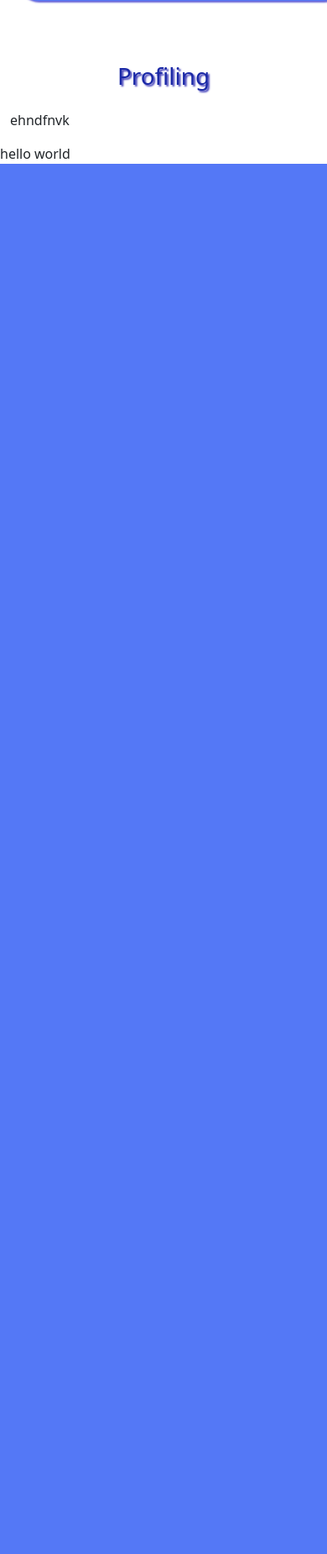
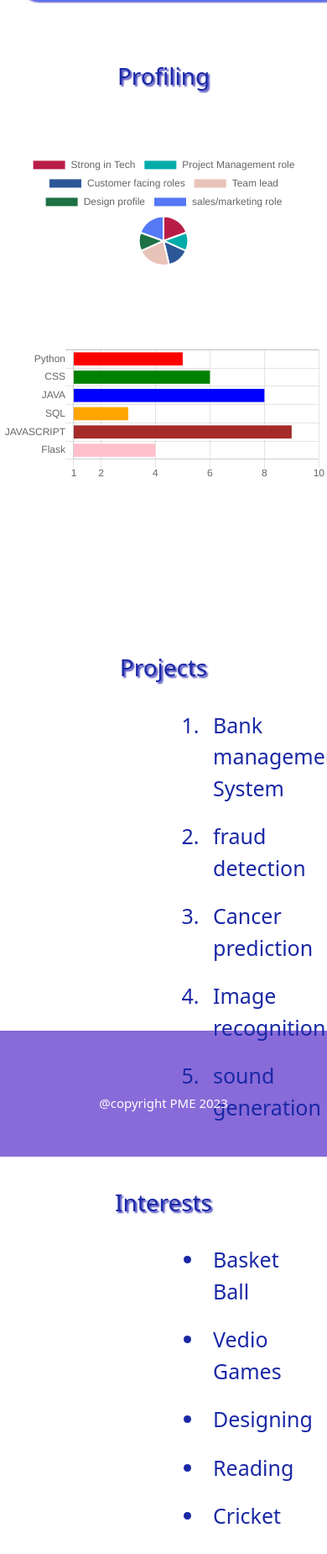
Before and after one commit to likith5/performance-enhancement-system, a Flask app: page /profile in a window 390 px wide; the page is wider, and only the part inside the window is pictured. Shown: the part 1528-3378 px from the top of that part at 84% size. Before the commit the page ends 1723 px from the top of that part, so only its background shows below. Run offline with Flask 3, Linux system fonts and the light colour scheme.

Commit message:
added little css

```diff
--- a/application/static/css/styles.css
+++ b/application/static/css/styles.css
@@ -279,3 +279,36 @@ padding: 15px 0 0 0 ;
 
 color: #ccc;
 }
+/* piegraph page...  */
+
+/* intrest-description ...  */
+
+.intrest-description{
+  height:500px;
+  margin:150px 0 0 0;
+  padding: 0 0 100px 0;
+}
+.list-interest{
+margin: 50px 0 0 0px;
+}
+.movelist{
+  margin: 0 0 0 200px;;
+}
+.intereststyle{
+  color:#1A28A6;
+  font-size: 25px;
+
+}
+.link-a-tag{
+  text-decoration: none;
+}
+.footer{
+  height:150px;
+  color:#ffffff;
+  background-color: #886BD8;
+  font-size: 15px;
+
+}
+.footer-tag{
+  padding:75px 0 0 0;
+}
--- a/application/static/javascript/app.js
+++ b/application/static/javascript/app.js
@@ -1 +1,62 @@
-document.write("hello world");
+var xValues =  ['Strong in Tech',
+'Project Management role',
+'Customer facing roles',
+'Team lead',
+'Design profile',
+'sales/marketing role'
+]
+;
+var yValues = [8, 5, 6, 9, 5,8];
+var barColors = [
+  "#b91d47",
+  "#00aba9",
+  "#2b5797",
+  "#e8c3b9",
+  "#1e7145",
+  "#5478F6"
+];
+
+new Chart("myChart", {
+  type: "pie",
+  data: {
+    labels: xValues,
+    datasets: [{
+      backgroundColor: barColors,
+      data: yValues,
+      color:'#5478F6'
+    }]
+  },
+  options: {
+    title: {
+      display: true,
+    }
+  }
+});
+
+
+
+
+var xValues = ["Python", "CSS", "JAVA", "SQL", "JAVASCRIPT","Flask"];
+var yValues = [5,6,8,3,9,4];
+var barColors = ["red", "green","blue","orange","brown","pink"];
+
+new Chart("myBar", {
+  type: "horizontalBar",
+  data: {
+  labels: xValues,
+  datasets: [{
+    backgroundColor: barColors,
+    data: yValues
+  }]
+},
+  options: {
+    legend: {display: false},
+    title: {
+      display: true,
+
+    },
+    scales: {
+      xAxes: [{ticks: {min: 1, max:10}}]
+    }
+  }
+});
--- a/application/templates/index.html
+++ b/application/templates/index.html
@@ -58,6 +58,7 @@
 
 
 
+      <script src="https://cdnjs.cloudflare.com/ajax/libs/Chart.js/2.9.4/Chart.js"></script>
 
       <script src="{{url_for('static', filename='javascript/app.js')}}"></script>
       <script src="https://cdn.jsdelivr.net/npm/bootstrap@5.3.0-alpha2/dist/js/bootstrap.bundle.min.js" integrity="sha384-qKXV1j0HvMUeCBQ+QVp7JcfGl760yU08IQ+GpUo5hlbpg51QRiuqHAJz8+BrxE/N" crossorigin="anonymous"></script>
--- a/application/templates/profile.html
+++ b/application/templates/profile.html
@@ -104,9 +104,68 @@
         <h1>Profiling</h1>
         </div>
 
+        <div class="fluid-container">
+ <div class="row">
+
+      <div class="col-md-6"> <div class="container addpadding  ">
+        <canvas id="myChart" class="aligngraph" style="width:100%;max-width:600px; "></canvas>
+
+       </div></div>
+       <div class="col-md-6"> <div class="list-interest">
+        <canvas id="myBar" style="width:100%;max-width:600px"></canvas>
+
+      </div></div>
+
+    </div>
+  </div>
+
+ <!-- language page.. -->
+ <div class="container intrest-description">
+<div class="row">
+  <div class="col-md-6 ">
+    <div class=" addpadding smallcontext internship-head">
+      <h1>Projects</h1>
+      </div>
+      <div class="movelist">
+        <div class="list-interst">
+          <ol class="interesttype">
+            <a  class=" link-a-tag"href=""> <li   class="intereststyle">  Bank management System </li></a>
+            <a  class=" link-a-tag"href=""> <li   class="intereststyle">fraud detection   </li></a>
+            <a  class=" link-a-tag"href=""> <li   class="intereststyle">  Cancer prediction</li></a>
+            <a  class=" link-a-tag"href=""> <li   class="intereststyle">  Image recognition</li></a>
+            <a  class=" link-a-tag"href=""> <li   class="intereststyle">  sound generation</li></a>
+
+          </ol>
+        </div>
       </div>
 
- <div class="container piegraph ">
-  <p>ehndfnvk</p>
+
+
+
+  </div>
+  <div class="col-md-6">
+    <div class=" addpadding smallcontext internship-head">
+      <h1>Interests</h1>
+    </div>
+    <div class="movelist">
+      <div class="list-interst">
+        <ul class="interesttype">
+          <li class="intereststyle">Basket Ball</li>
+          <li class="intereststyle">Vedio Games</li>
+          <li class="intereststyle">Designing</li>
+          <li class="intereststyle">Reading</li>
+          <li class="intereststyle">Cricket</li>
+        </ul>
+      </div>
+    </div>
+  </div>
+</div>
  </div>
-     {% endblock content %}
+
+ <div class="container-fluid footer">
+<div class="text-center footer-tag">
+  @copyright PME 2023
+</div>
+ </div>
+
+      {% endblock content %}
```
Also changed, not shown: application/templates/signup.html (line endings or trailing spaces).
